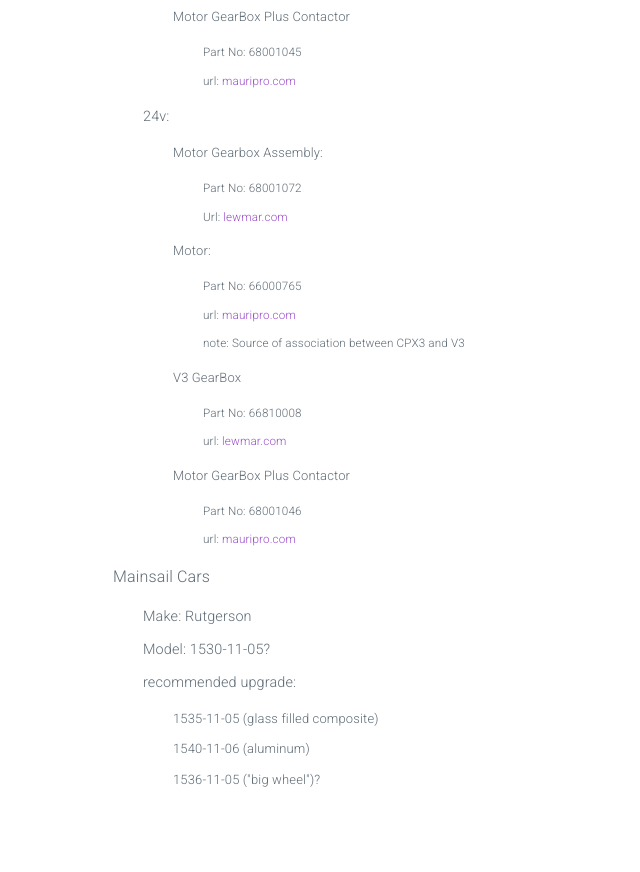
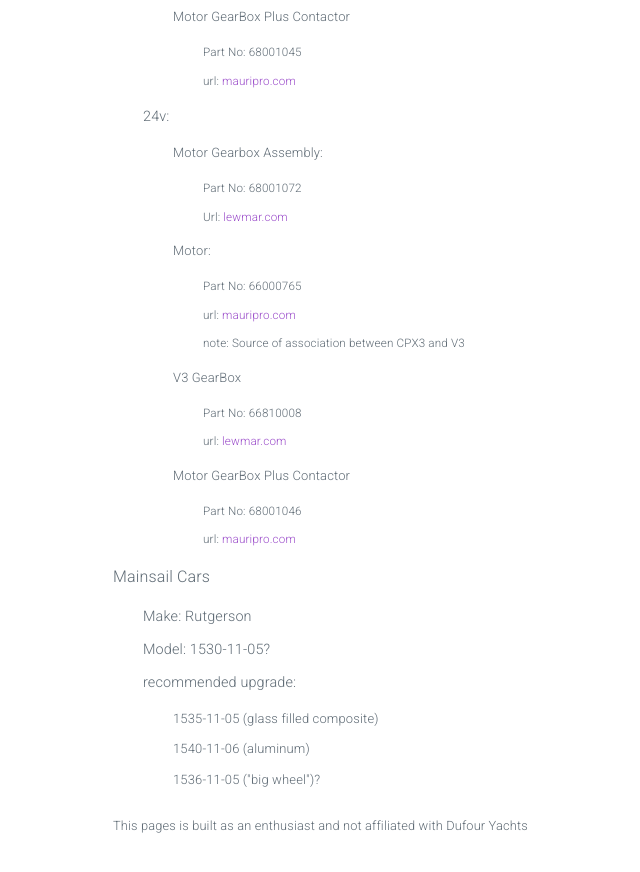
Before and after one commit to AlexMouton/Dufour41x, a Jekyll site: the page built from index.html, in a window 1280 px wide and 900 px high, scrolled down 3443 px. Shown: the top 872 px of the window, without its empty margins (15-655 px from the left). Built offline with Jekyll 4.4.1, drawn with Linux system fonts in a browser that asks for light colours.

Commit message:
legal zero.

```diff
--- a/index.html
+++ b/index.html
@@ -304,3 +304,5 @@
     </ul>
   </li>
 </ul>
+
+<small>This pages is built as an enthusiast and not affiliated with Dufour Yachts</small>
```
